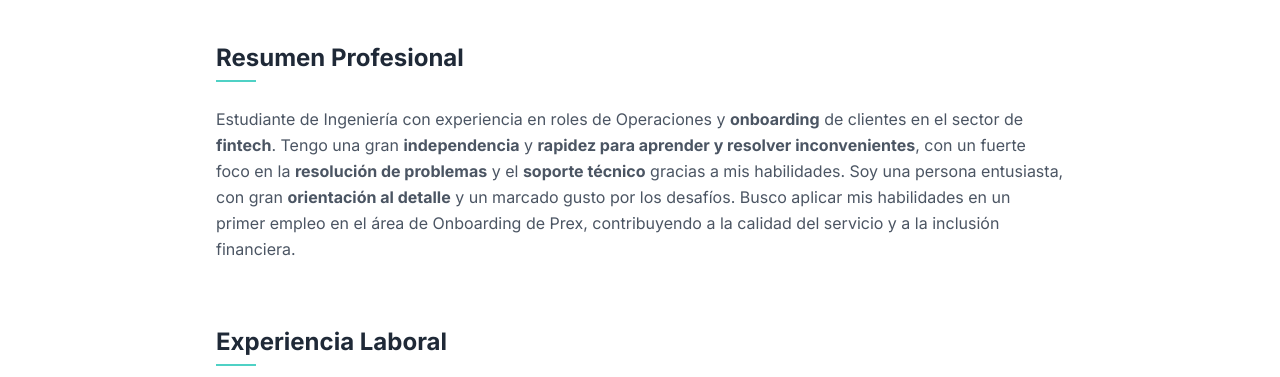
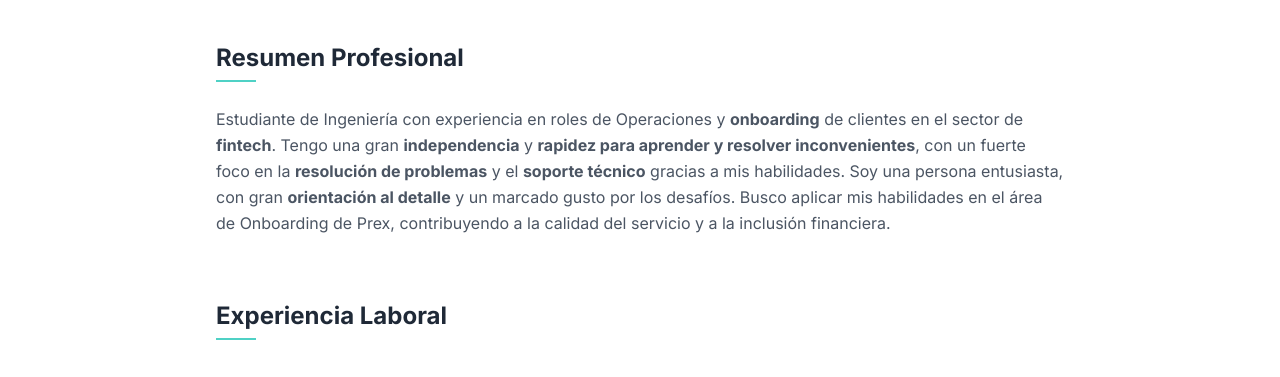
Before and after one commit to fioret20/cv-fiorellaterranova-2025, a plain HTML site: page public/index.html in a window 1280 px wide. Shown: the part 410-787 px from the top of the page. Drawn offline with nearby package versions, Linux system fonts and the light colour scheme.

Commit message:
feat: fix information of index

```diff
--- a/public/index.html
+++ b/public/index.html
@@ -81,7 +81,7 @@
         <section id="summary" class="mb-16 scroll-mt-20">
             <h3 class="text-2xl font-bold mb-6 section-title">Resumen Profesional</h3>
             <p class="text-gray-600 leading-relaxed">
-                Estudiante de Ingeniería con experiencia en roles de Operaciones y <strong>onboarding</strong> de clientes en el sector de <strong>fintech</strong>. Tengo una gran <strong>independencia</strong> y <strong>rapidez para aprender y resolver inconvenientes</strong>, con un fuerte foco en la <strong>resolución de problemas</strong> y el <strong>soporte técnico</strong> gracias a mis habilidades. Soy una persona entusiasta, con gran <strong>orientación al detalle</strong> y un marcado gusto por los desafíos. Busco aplicar mis habilidades en un primer empleo en el área de Onboarding de Prex, contribuyendo a la calidad del servicio y a la inclusión financiera.
+                Estudiante de Ingeniería con experiencia en roles de Operaciones y <strong>onboarding</strong> de clientes en el sector de <strong>fintech</strong>. Tengo una gran <strong>independencia</strong> y <strong>rapidez para aprender y resolver inconvenientes</strong>, con un fuerte foco en la <strong>resolución de problemas</strong> y el <strong>soporte técnico</strong> gracias a mis habilidades. Soy una persona entusiasta, con gran <strong>orientación al detalle</strong> y un marcado gusto por los desafíos. Busco aplicar mis habilidades en el área de Onboarding de Prex, contribuyendo a la calidad del servicio y a la inclusión financiera.
             </p>
         </section>
 
```
